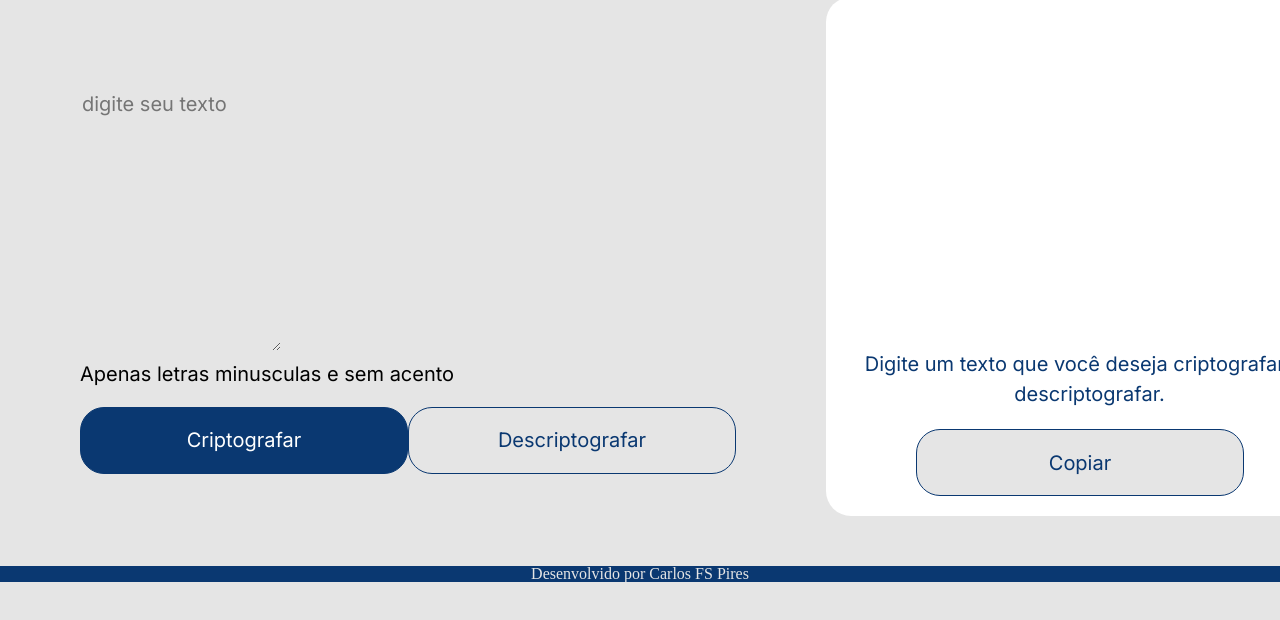
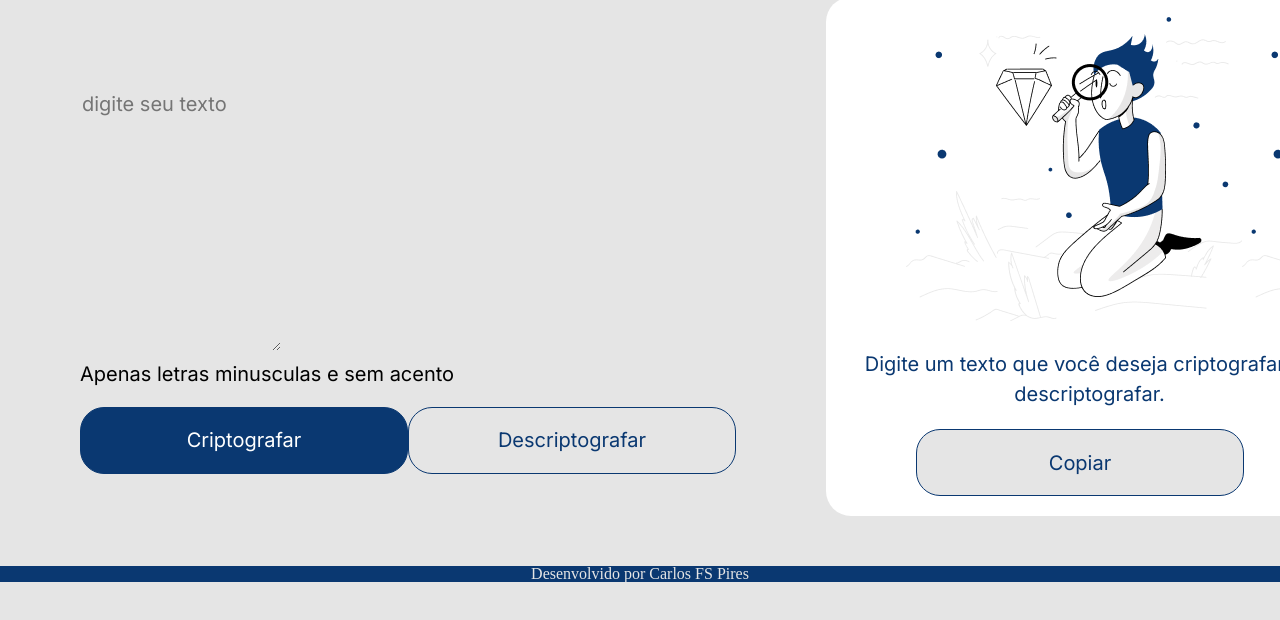
Before and after one commit to carlosfonsecasy/codificador, a plain HTML site: page index.html in a window 1280 px wide. Shown: the part 112-732 px from the top of the page. Drawn offline with Linux system fonts and the light colour scheme; the site is published under a folder, as on GitHub Pages, so addresses that start at the root find nothing.

Commit message:
alteração na @mediascrem e no caminho da imagem do css

```diff
--- a/style.css
+++ b/style.css
@@ -61,7 +61,7 @@ main {
 .txt{
     background: white;
     border: none;
-    background-image: url(/imagem/desenho.png);
+    background-image: url(./imagem/desenho.png);
     margin-left: 80px;
     margin-top: 20px;
 
```
